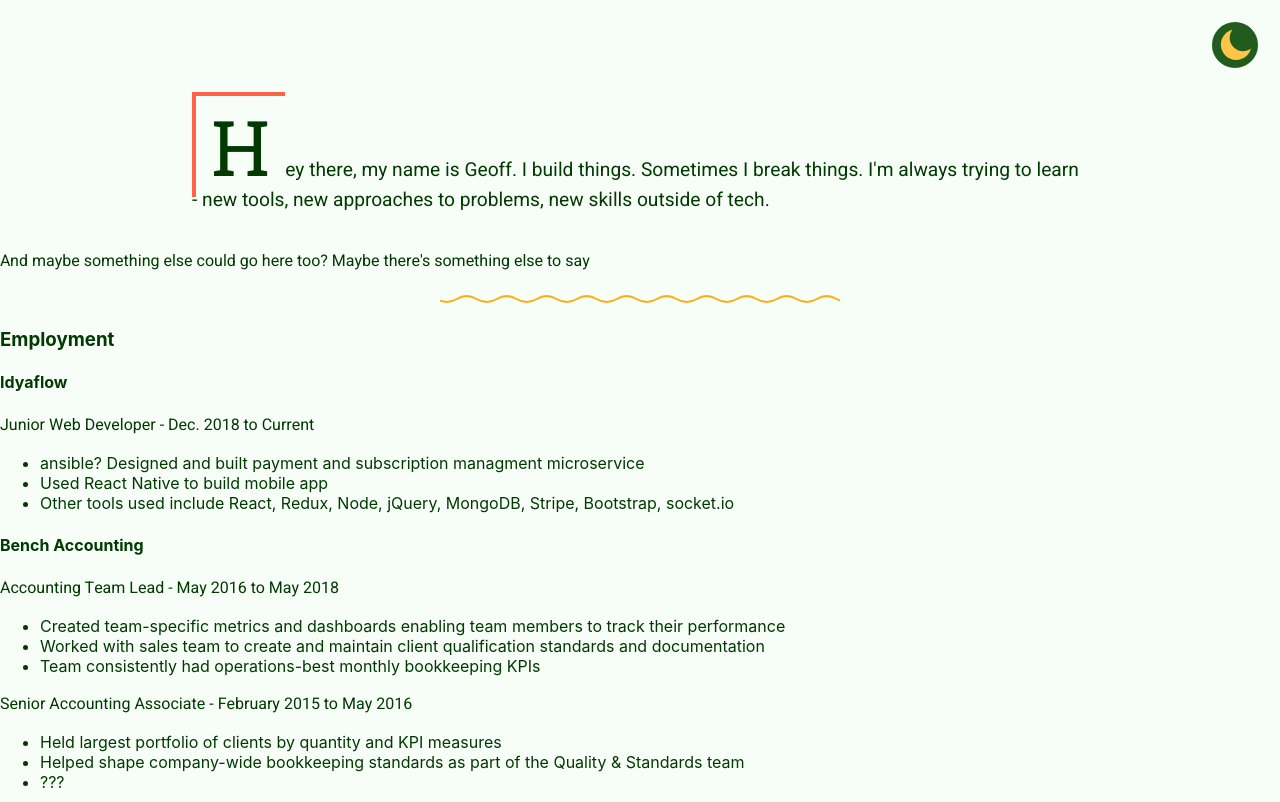
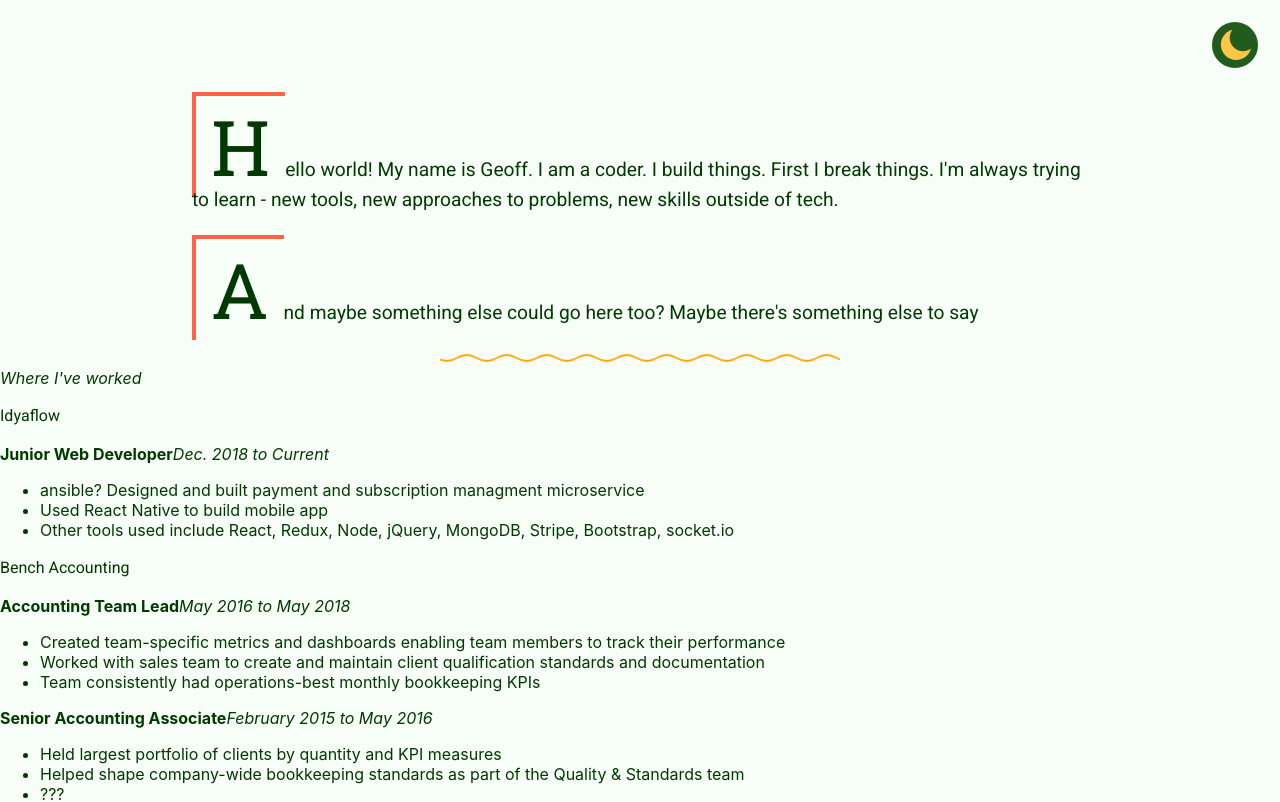
Before and after one commit to geoffmphillips/portfolio, a React (Create React App) app: page / in a window 1280 px wide. Shown: the top 802 px of the page. Built offline with nearby package versions, Linux system fonts and the light colour scheme.

Commit message:
Move employment code to own component

```diff
--- a/src/Home.tsx
+++ b/src/Home.tsx
@@ -1,99 +1,26 @@
 import React from 'react';
 
+import Employment from './components/Employment';
 import Skills from './components/Skills';
 import Squiggle from './components/Squiggle';
-
-interface Role {
-	title: string,
-	time: string,
-	notes: string[],
-}
-
-interface Employment {
-	name: string,
-	roles: Role[],
-}
-
-const employers: Employment[] = [
-	{
-		name: "Idyaflow",
-		roles: [
-			{
-				title: 'Junior Web Developer',
-				time: 'Dec. 2018 to Current',
-				notes: [
-					'ansible? Designed and built payment and subscription managment microservice',
-					'Used React Native to build mobile app',
-					'Other tools used include React, Redux, Node, jQuery, MongoDB, Stripe, Bootstrap, socket.io',
-				]
-			}
-		]
-	},
-	{
-		name: 'Bench Accounting',
-		roles: [
-			{
-				title: "Accounting Team Lead",
-				time: "May 2016 to May 2018",
-				notes: [
-					'Created team-specific metrics and dashboards enabling team members to track their performance',
-					'Worked with sales team to create and maintain client qualification standards and documentation',
-					'Team consistently had operations-best monthly bookkeeping KPIs',
-				]
-			},
-			{
-				title: 'Senior Accounting Associate',
-				time: 'February 2015 to May 2016',
-				notes: [
-					'Held largest portfolio of clients by quantity and KPI measures',
-					'Helped shape company-wide bookkeeping standards as part of the Quality & Standards team',
-					'???',
-				]
-			}
-		]
-	}
-]
 
 const Home: React.FC = () => (
     <div>
 		<section>
 			<div className='description-container'>
-			<p className='description' >
-				Hey there, my name is Geoff. I build things. Sometimes I break things. I'm always trying to learn - new tools, new approaches to problems, new skills outside of tech.
-			</p>
+				<p className='description first'>
+					Hello world! My name is Geoff. I am a coder. I build things. First I break things. I'm always trying to learn - new tools, new approaches to problems, new skills outside of tech.
+				</p>
 
-			{/* Web developer with a passion for clean code and solving problems. Self-motivated, driven by pushing the boundaries of my knowledge. With experience working as an accounting team lead, I know know that collaboration and teamwork will bring out everyone's best. */}
 			</div>
-			<div>
-				<p>
+			<div className='description-container'>
+				<p className='description'>
 					And maybe something else could go here too? Maybe there's something else to say
 				</p>
 			</div>
 		</section>
 		<Squiggle />
-		<section>
-			<h3>Employment</h3>
-			{ employers.map(function(employer, index) {
-				return (
-					<React.Fragment key={index+200}>
-						<h4>{ employer.name }</h4>
-						{ employer.roles.map(function(role, roleIndex) {
-							return (
-								<div key={roleIndex + 300}>
-									<p>{ role.title } - { role.time }</p>
-									<ul>
-										{ role.notes.map(function(note, noteIndex) {
-											return <li key={ noteIndex + 400 }>{ note }</li>
-										})}
-									</ul>
-								</div>
-							)
-						})}
-					</React.Fragment>
-				)
-			})}
-		</section>
-		<Squiggle />
+		<Employment />
 		<Skills />
 		<Squiggle />
 		<section>
--- a/src/components/Employment.tsx
+++ b/src/components/Employment.tsx
@@ -0,0 +1,83 @@
+import React from 'react';
+
+interface Role {
+	title: string,
+	time: string,
+	notes: string[],
+}
+
+interface Employment {
+	name: string,
+	roles: Role[],
+}
+
+const employers: Employment[] = [
+	{
+		name: "Idyaflow",
+		roles: [
+			{
+				title: 'Junior Web Developer',
+				time: 'Dec. 2018 to Current',
+				notes: [
+					'ansible? Designed and built payment and subscription managment microservice',
+					'Used React Native to build mobile app',
+					'Other tools used include React, Redux, Node, jQuery, MongoDB, Stripe, Bootstrap, socket.io',
+				]
+			}
+		]
+	},
+	{
+		name: 'Bench Accounting',
+		roles: [
+			{
+				title: "Accounting Team Lead",
+				time: "May 2016 to May 2018",
+				notes: [
+					'Created team-specific metrics and dashboards enabling team members to track their performance',
+					'Worked with sales team to create and maintain client qualification standards and documentation',
+					'Team consistently had operations-best monthly bookkeeping KPIs',
+				]
+			},
+			{
+				title: 'Senior Accounting Associate',
+				time: 'February 2015 to May 2016',
+				notes: [
+					'Held largest portfolio of clients by quantity and KPI measures',
+					'Helped shape company-wide bookkeeping standards as part of the Quality & Standards team',
+					'???',
+				]
+			}
+		]
+	}
+]
+
+const Employment: React.FC = () => (
+	<section id='employment-container'>
+		<div className='row justify-center'>
+			<em>Where I've worked</em>
+		</div>
+		{ employers.map(function(employer, index) {
+			return (
+				<div className='employer' key={index+200}>
+					<p>{ employer.name }</p>
+					{ employer.roles.map(function(role, roleIndex) {
+						return (
+							<div key={roleIndex + 300}>
+								<div className='row space-between'>
+									<strong className='title'>{ role.title }</strong><em className='time'>{ role.time }</em>
+								</div>
+								<ul>
+									{ role.notes.map(function(note, noteIndex) {
+										return <li key={ noteIndex + 400 }>{ note }</li>
+									})}
+								</ul>
+							</div>
+						)
+					})}
+				</div>
+			)
+		})}
+	</section>
+)
+
+export default Employment;
```
